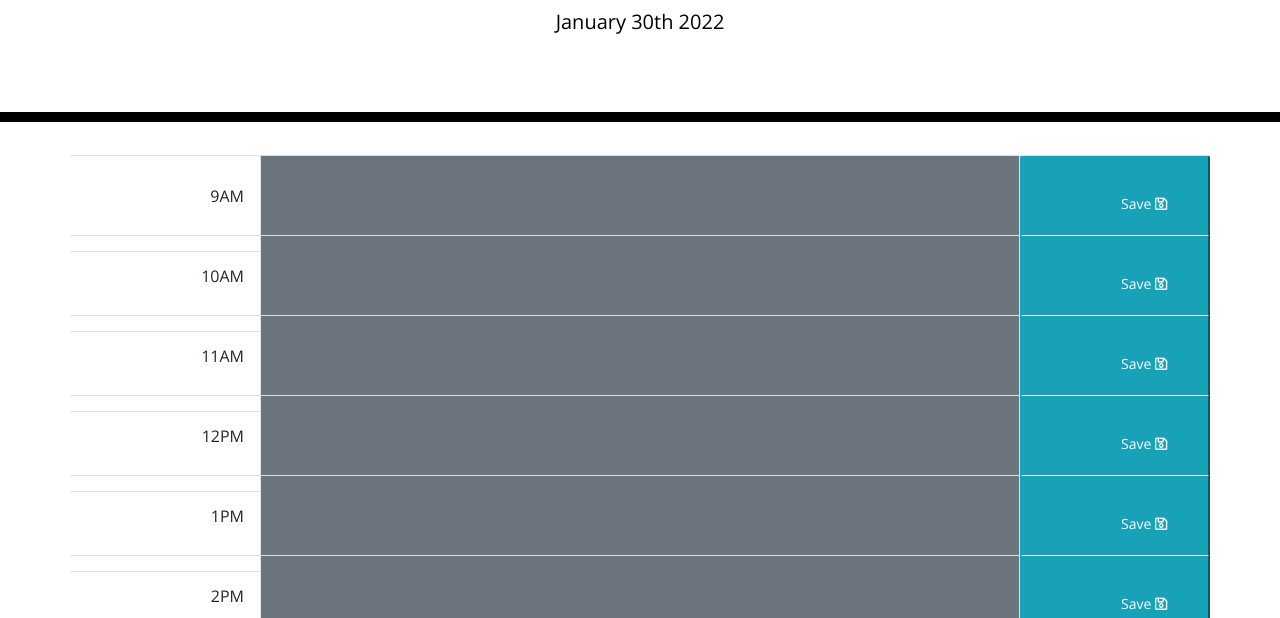
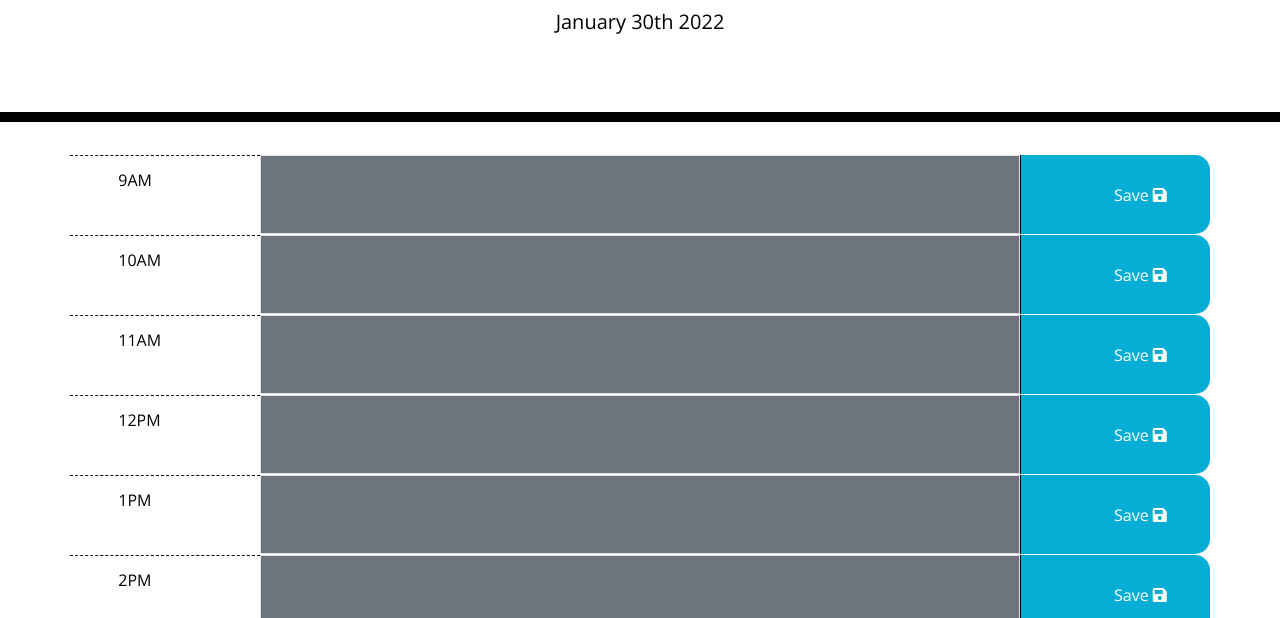
Before and after one commit to Koilparampil/WorkDayScheduler, a plain HTML site: page index.html in a window 1280 px wide. Shown: the part 182-800 px from the top of the page. Drawn offline with nearby package versions, Linux system fonts and the light colour scheme.

Commit message:
basic updating UI with css, procrastinating with the save functionality

```diff
--- a/Assets/css/style.css
+++ b/Assets/css/style.css
@@ -58,11 +58,12 @@ textarea {
 }
 
 .saveBtn {
-  border-left: 1px solid black;
   border-top-right-radius: 15px;
   border-bottom-right-radius: 15px;
   background-color: #06aed5;
   color: white;
+  border: none;
+  border-left: 1px solid black;
 }
 
 .saveBtn i:hover {
--- a/Assets/js/script.js
+++ b/Assets/js/script.js
@@ -46,13 +46,14 @@ function SetUp(){
 
         //create a row with 3 columns
         var row = $(`<div class='row'>
-        <div class="col-2 text-right border-top border-bottom p-3 time">
-                ${hourDisplayinfo}
-            </div>
-            ${inputEl}
-            <button class="btn-sm btn-info col-2 border-top border-bottom p-3 save">
-                Save <i class="far fa-save"></i>
-            </button>`);
+        <div class="col-2 hour">
+        ${hourDisplayinfo}
+        </div>
+        ${inputEl}
+        <button class="col-2 saveBtn">
+            Save <span class="fa fa-save"></span>
+        </button>
+      </div>`);
         $(".container").append(row);
       });
 }
```
Also changed, not shown: index.html (line endings or trailing spaces).
